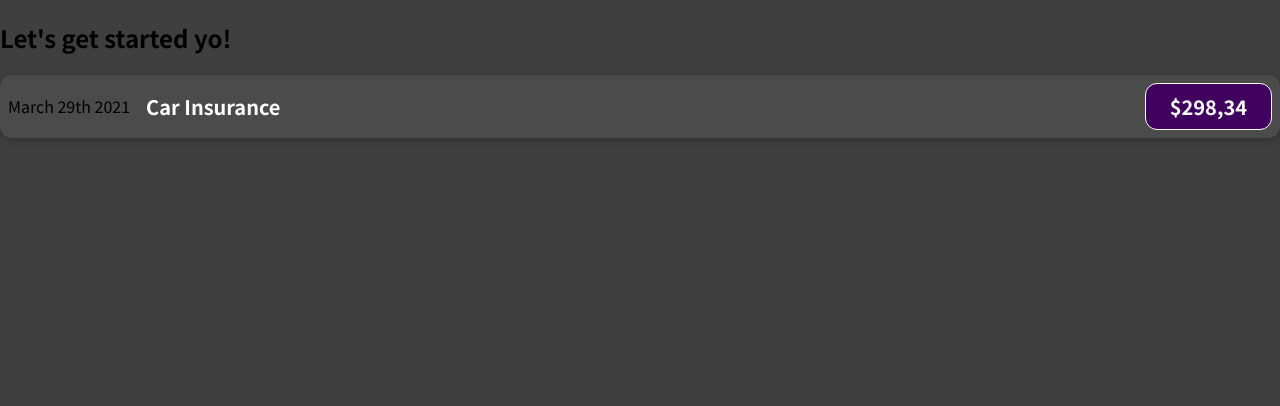
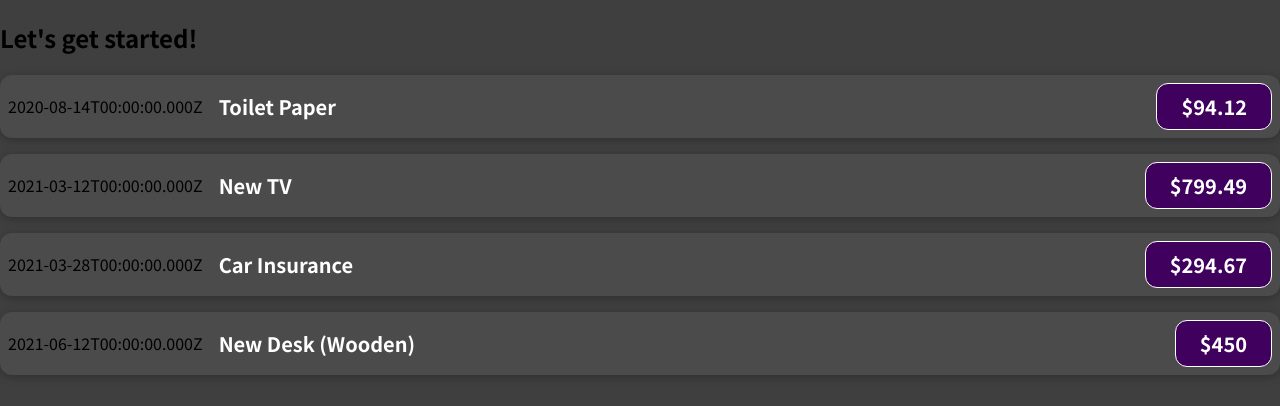
Before and after one commit to GrahamKirwan/React_Project01, a JavaScript app: page / in a window 1280 px wide. Shown: the top 406 px of the page. Built offline with nearby package versions, Linux system fonts and the light colour scheme.

Commit message:
added props

```diff
--- a/src/App.js
+++ b/src/App.js
@@ -1,10 +1,51 @@
-import ExpenseItem from './components/ExpenseItem';
+import ExpenseItem from "./components/ExpenseItem";
 
 function App() {
+  const expenses = [
+    {
+      id: "e1",
+      title: "Toilet Paper",
+      amount: 94.12,
+      date: new Date(2020, 7, 14),
+    },
+    { id: "e2", title: "New TV", amount: 799.49, date: new Date(2021, 2, 12) },
+    {
+      id: "e3",
+      title: "Car Insurance",
+      amount: 294.67,
+      date: new Date(2021, 2, 28),
+    },
+    {
+      id: "e4",
+      title: "New Desk (Wooden)",
+      amount: 450,
+      date: new Date(2021, 5, 12),
+    },
+  ];
+
   return (
     <div>
-      <h2>Let's get started yo!</h2>
-      <ExpenseItem></ExpenseItem>
+      <h2>Let's get started!</h2>
+      <ExpenseItem
+        title={expenses[0].title}
+        amount={expenses[0].amount}
+        date={expenses[0].date}
+      ></ExpenseItem>
+      <ExpenseItem
+        title={expenses[1].title}
+        amount={expenses[1].amount}
+        date={expenses[1].date}
+      ></ExpenseItem>
+      <ExpenseItem
+        title={expenses[2].title}
+        amount={expenses[2].amount}
+        date={expenses[2].date}
+      ></ExpenseItem>
+      <ExpenseItem
+        title={expenses[3].title}
+        amount={expenses[3].amount}
+        date={expenses[3].date}
+      ></ExpenseItem>
     </div>
   );
 }
--- a/src/components/ExpenseItem.js
+++ b/src/components/ExpenseItem.js
@@ -1,12 +1,13 @@
 import './ExpenseItem.css';
 
-function ExpenseItem() {
+function ExpenseItem(props) {
+
   return (
     <div className="expense-item">
-      <div>March 29th 2021</div>
+      <div>{props.date.toISOString()}</div>
       <div className="expense-item__description">
-        <h2>Car Insurance</h2>
-        <div className="expense-item__price">$298,34</div>
+        <h2>{props.title}</h2>
+        <div className="expense-item__price">${props.amount}</div>
       </div>
     </div>
   );
```
Also changed, not shown: 1 other file (tests, documents, lock files or other folders).
